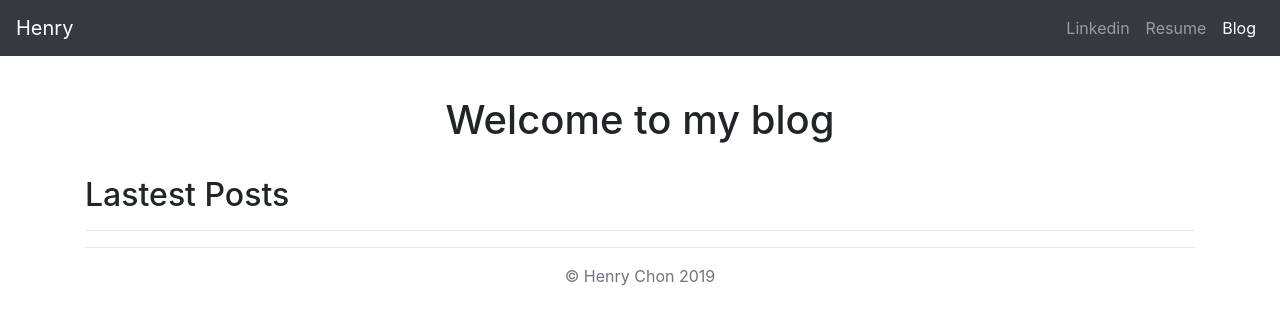
After one commit to chonhenry/portfolio, a Django app: page /blog/ in a window 1280 px wide. The commit adds this page. Shown: the top 325 px of the page. Run offline with Django 3.2, Linux system fonts and the light colour scheme; data that the repository does not hold is empty; some libraries are stand-ins or nearby versions.

Commit message:
Update project

```diff
--- /dev/null
+++ b/blog/templates/blog/allblogs.html
@@ -0,0 +1,86 @@
+<!doctype html>
+<html lang="en">
+<head>
+  {% load staticfiles %}
+  <meta charset="utf-8">
+  <meta name="viewport" content="width=device-width, initial-scale=1, shrink-to-fit=no">
+  <meta name="description" content="">
+  <meta name="author" content="Mark Otto, Jacob Thornton, and Bootstrap contributors">
+  <meta name="generator" content="Jekyll v3.8.5">
+  <title>Blogs</title>
+
+  <link rel="canonical" href="https://getbootstrap.com/docs/4.3/examples/album/">
+
+  <!-- Bootstrap core CSS -->
+  <link rel="stylesheet" href="https://stackpath.bootstrapcdn.com/bootstrap/4.3.1/css/bootstrap.min.css" integrity="sha384-ggOyR0iXCbMQv3Xipma34MD+dH/1fQ784/j6cY/iJTQUOhcWr7x9JvoRxT2MZw1T" crossorigin="anonymous">
+
+  <style>
+    .bd-placeholder-img {
+      font-size: 1.125rem;
+      text-anchor: middle;
+      -webkit-user-select: none;
+      -moz-user-select: none;
+      -ms-user-select: none;
+      user-select: none;
+    }
+
+    @media (min-width: 768px) {
+      .bd-placeholder-img-lg {
+        font-size: 3.5rem;
+      }
+    }
+  </style>
+</head>
+<body>
+  <header>
+    <nav class="navbar navbar-expand-lg navbar-dark bg-dark fixed-top">
+      <a class="navbar-brand" href="{% url 'home' %}">Henry</a>
+      <button class="navbar-toggler" type="button" data-toggle="collapse" data-target="#navbarNav" aria-controls="navbarNav" aria-expanded="false" aria-label="Toggle navigation">
+        <span class="navbar-toggler-icon"></span>
+      </button>
+      <div class="collapse navbar-collapse" id="navbarNav">
+        <ul class="navbar-nav ml-auto">
+          <li class="nav-item">
+            <a class="nav-link" href="https://www.linkedin.com/in/chonhenry/" target="_blank">Linkedin</a>
+          </li>
+          <li class="nav-item">
+            <a class="nav-link" href="{% static 'resume.pdf' %}" target="_blank">Resume</a>
+          </li>
+          <li class="nav-item">
+            <a class="nav-link active" href="{% url 'allblogs' %}">Blog</a>
+          </li>
+        </ul>
+      </div>
+    </nav>
+  </header>
+<br><br><br><br>
+  <main role="main">
+    <div class="container">
+      <h1 class="text-center">Welcome to my blog</h1>
+      <br>
+      <h2>Lastest Posts</h2>
+      <hr>
+      {% for blog in blogs.all %}
+      <a href="{% url 'detail' blog.id %}"><h3>{{blog.title}}</h3></a>
+      {{blog.pub_date_pretty}}
+      <br>
+      {% if blog.image %}
+      <img class="img-fluid" src="{{ blog.image.url }}" height=200 width=200>
+      {% endif %}
+      <br>
+      <p>{{blog.summary}}</p>
+      {% endfor %}
+      <hr>
+    </div>
+  </main>
+
+  <footer class="text-muted">
+    <div class="container text-center">
+      <p>© Henry Chon {% now "Y" %}</p>
+    </div>
+  </footer>
+  <script src="https://code.jquery.com/jquery-3.3.1.slim.min.js" integrity="sha384-q8i/X+965DzO0rT7abK41JStQIAqVgRVzpbzo5smXKp4YfRvH+8abtTE1Pi6jizo" crossorigin="anonymous"></script>
+  <script src="https://cdnjs.cloudflare.com/ajax/libs/popper.js/1.14.7/umd/popper.min.js" integrity="sha384-UO2eT0CpHqdSJQ6hJty5KVphtPhzWj9WO1clHTMGa3JDZwrnQq4sF86dIHNDz0W1" crossorigin="anonymous"></script>
+  <script src="https://stackpath.bootstrapcdn.com/bootstrap/4.3.1/js/bootstrap.min.js" integrity="sha384-JjSmVgyd0p3pXB1rRibZUAYoIIy6OrQ6VrjIEaFf/nJGzIxFDsf4x0xIM+B07jRM" crossorigin="anonymous"></script>
+
+  </html>
--- /dev/null
+++ b/blog/urls.py
@@ -0,0 +1,7 @@
+from django.urls import include, path
+from blog import views
+
+urlpatterns = [
+    path('', views.allblogs, name='allblogs'),
+    path('<int:blog_id>/', views.detail, name='detail'),
+]
--- a/blog/views.py
+++ b/blog/views.py
@@ -1,3 +1,11 @@
-from django.shortcuts import render
+from django.shortcuts import render, get_object_or_404
+from .models import Blog
 
 # Create your views here.
+def allblogs(request):
+    blogs = Blog.objects
+    return render(request, 'blog/allblogs.html', {'blogs':blogs})
+
+def detail(request, blog_id):
+    detailblog = get_object_or_404(Blog, pk=blog_id)
+    return render(request, 'blog/detail.html', {'blog': detailblog})
--- a/portfolio/settings.py
+++ b/portfolio/settings.py
@@ -123,8 +123,12 @@ USE_TZ = True
 # Static files (CSS, JavaScript, Images)
 # https://docs.djangoproject.com/en/2.2/howto/static-files/
 
+STATICFILES_DIRS = [
+    os.path.join(BASE_DIR, 'portfolio/static/')
+]
+
+STATIC_ROOT = os.path.join(BASE_DIR, 'static')
 STATIC_URL = '/static/'
 
 MEDIA_ROOT = os.path.join(BASE_DIR, 'media')
-
 MEDIA_URL = '/medias/'
--- a/portfolio/urls.py
+++ b/portfolio/urls.py
@@ -14,7 +14,7 @@ Including another URLconf
     2. Add a URL to urlpatterns:  path('blog/', include('blog.urls'))
 """
 from django.contrib import admin
-from django.urls import path
+from django.urls import include, path
 from django.conf import settings
 from django.conf.urls.static import static
 import jobs.views
@@ -22,4 +22,5 @@ import jobs.views
 urlpatterns = [
     path('admin/', admin.site.urls, name='admin'),
     path('', jobs.views.home, name='home'),
+    path('blog/', include('blog.urls')),
 ] + static(settings.MEDIA_URL, document_root=settings.MEDIA_ROOT)
```
Also changed, not shown: blog/models.py (+17 -2 lines), blog/templates/blog/detail.html (added, +80 -0 lines), jobs/templates/jobs/home.html (+10 -7 lines), blog/migrations/0002_auto_20190822_0258.py (added), blog/migrations/0003_auto_20190822_0347.py (added), 4 other files.
